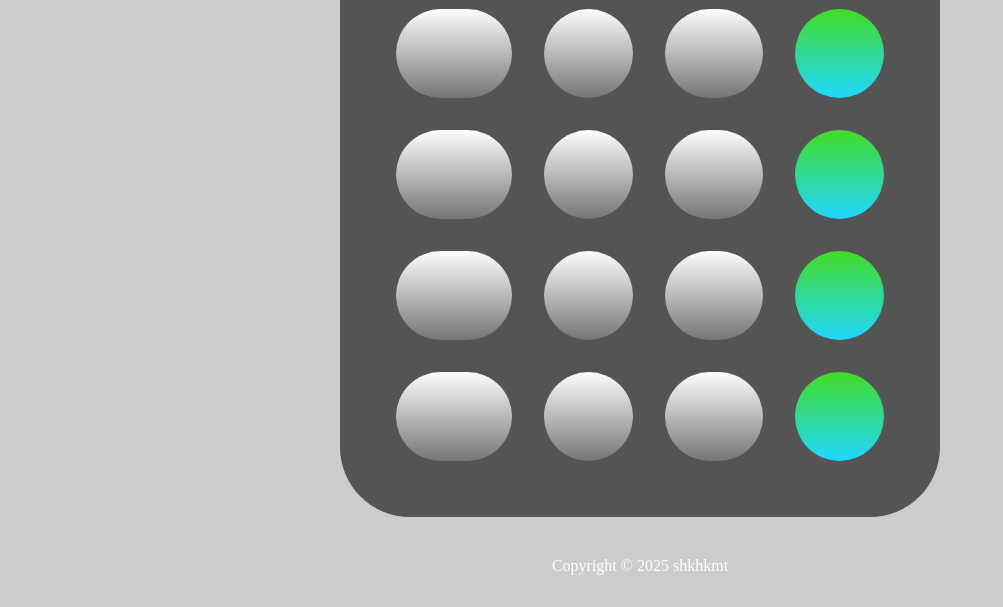
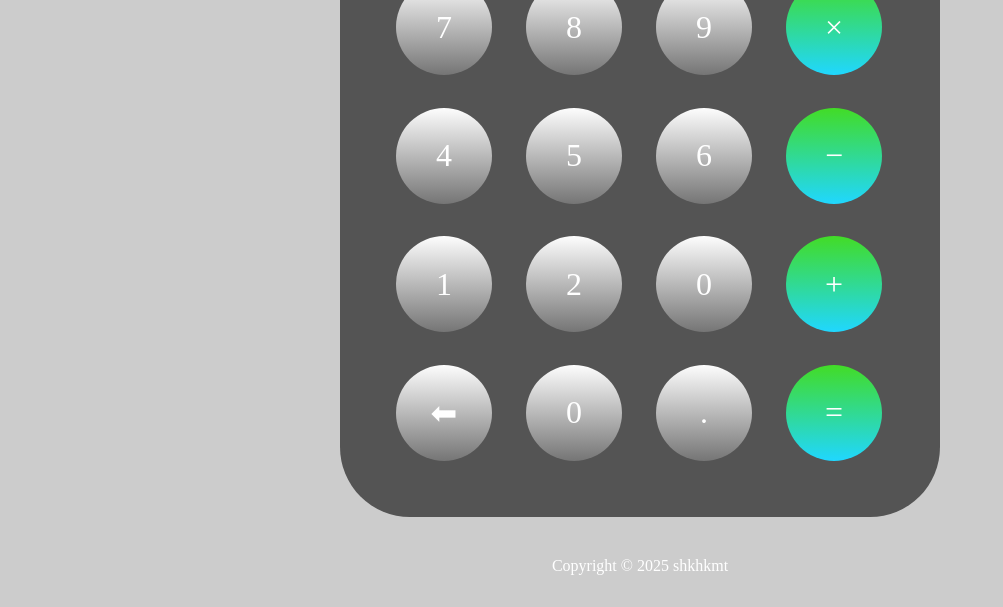
Before and after one commit to shkhkmt/calculatorApp, a plain HTML site: page index.html in a window 1280 px wide. Shown: the part 491-1098 px from the top of the page, without its empty margins (0-1003 px from the left). Drawn offline with Linux system fonts and the light colour scheme.

Commit message:
completed UI for the calculator. Need to connect functions to UI and create event listenters

```diff
--- a/calculatorApp.js
+++ b/calculatorApp.js
@@ -150,22 +150,141 @@ for (let i=1; i <= 20; i++) {
     case 'btnDiv8':
       btnDiv.style.background = '#20D7FF';
       btnDiv.style.background = 'linear-gradient(0deg,rgba(32, 215, 255, 1) 0%, rgba(66, 220, 38, 1) 100%)';
+      let multiply = document.createElement('p');
+      multiply.textContent = '×';
+      multiply.style.display = 'flex';
+      multiply.style.justifyContent = 'center';
+      multiply.style.alignSelf = 'center';
+      btnDiv.appendChild(multiply);
     break;
     case 'btnDiv12':
       btnDiv.style.background = '#20D7FF';
       btnDiv.style.background = 'linear-gradient(0deg,rgba(32, 215, 255, 1) 0%, rgba(66, 220, 38, 1) 100%)';
+      let sbtr = document.createElement('p');
+      sbtr.textContent = '−';
+      sbtr.style.display = 'flex';
+      sbtr.style.justifyContent = 'center';
+      sbtr.style.alignSelf = 'center';
+      btnDiv.appendChild(sbtr);
     break;
     case 'btnDiv16':
       btnDiv.style.background = '#20D7FF';
       btnDiv.style.background = 'linear-gradient(0deg,rgba(32, 215, 255, 1) 0%, rgba(66, 220, 38, 1) 100%)';
+      let add = document.createElement('p');
+      add.textContent = '+';
+      add.style.display = 'flex';
+      add.style.justifyContent = 'center';
+      add.style.alignSelf = 'center';
+      btnDiv.appendChild(add);
     break;
     case 'btnDiv20':
       btnDiv.style.background = '#20D7FF';
       btnDiv.style.background = 'linear-gradient(0deg,rgba(32, 215, 255, 1) 0%, rgba(66, 220, 38, 1) 100%)';
+      let eql = document.createElement('p');
+      eql.textContent = '=';
+      eql.style.display = 'flex';
+      eql.style.justifyContent = 'center';
+      eql.style.alignSelf = 'center';
+      btnDiv.appendChild(eql);
     break;
+    case 'btnDiv5':
+      let svn = document.createElement('p');
+      svn.textContent = '7';
+      svn.style.display = 'flex';
+      svn.style.justifyContent = 'center';
+      svn.style.alignSelf = 'center';
+      btnDiv.appendChild(svn);
+    break;
+    case 'btnDiv6':
+      let eight = document.createElement('p');
+      eight.textContent = '8';
+      eight.style.display = 'flex';
+      eight.style.justifyContent = 'center';
+      eight.style.alignSelf = 'center';
+      btnDiv.appendChild(eight);
+    break;
+    case 'btnDiv7':
+      let nine = document.createElement('p');
+      nine.textContent = '9';
+      nine.style.display = 'flex';
+      nine.style.justifyContent = 'center';
+      nine.style.alignSelf = 'center';
+      btnDiv.appendChild(nine);
+    break;
+    case 'btnDiv9':
+      let four = document.createElement('p');
+      four.textContent = '4';
+      four.style.disply = 'flex';
+      four.style.justifyContent = 'center';
+      four.style.alignSelf = 'center';
+      btnDiv.appendChild(four);
+    break;
+    case 'btnDiv10':
+      let five = document.createElement('p');
+      five.textContent = '5';
+      five.style.display = 'flex';
+      five.style.justifyContent = 'center';
+      five.style.alignSelf = 'center';
+      btnDiv.appendChild(five)
+    break;
+    case 'btnDiv11':
+      let six = document.createElement('p');
+      six.textContent = '6';
+      six.style.display = 'flex';
+      six.style.justifyContent = 'center';
+      six.style.alignSelf = 'center';
+      btnDiv.appendChild(six);
+    break;
+    case 'btnDiv13':
+      let one = document.createElement('p');
+      one.textContent = '1';
+      one.style.display = 'flex';
+      one.style.justifyContent = 'center';
+      one.style.alignSelf = 'center';
+      btnDiv.appendChild(one);
+    break;
+    case 'btnDiv14':
+      let two = document.createElement('p');
+      two.textContent = '2';
+      two.style.display = 'flex';
+      two.style.justifyContent = 'center';
+      two.style.alignSelf = 'center';
+      btnDiv.appendChild(two);
+    break;
+    case 'btnDiv15':
+      let three = document.createElement('p');
+      three.textContent = '0';
+      three.style.display = 'flex';
+      three.style.justifyContent = 'center';
+      three.style.alignSelf = 'center';
+      btnDiv.appendChild(three);
+    break;
+     case 'btnDiv18':
+      let zero = document.createElement('p');
+      zero.textContent = '0';
+      zero.style.display = 'flex';
+      zero.style.justifyContent = 'center';
+      zero.style.alignSelf = 'center';
+      btnDiv.appendChild(zero);
+    break;
+    case 'btnDiv19':
+      let decimal = document.createElement('p');
+      decimal.textContent = '.';
+      decimal.style.display = 'flex';
+      decimal.style.justifyContent = 'center';
+      decimal.style.alignSelf = 'center';
+      btnDiv.appendChild(decimal);
+    break;
+    case 'btnDiv17':
+      let backspace = document.createElement('p');
+      backspace.textContent = '⬅︎';
+      backspace.style.display = 'flex';
+      backspace.style.justifyContent = 'center';
+      backspace.style.alignSelf = 'center';
+      btnDiv.appendChild(backspace);
+    break;
+  }
+
+  buttons.appendChild(btnDiv);
 
 }
-
-
-  buttons.appendChild(btnDiv);
-}
--- a/styles.css
+++ b/styles.css
@@ -12,7 +12,6 @@ head {
 body {
   display: flex;
   background-color: hsl(0, 0%, 80%);
-  font-family: silkscreen;
   color: hsl(0, 100%, 100%);
   margin: 0;
   height: auto;
@@ -45,7 +44,9 @@ p {
 .btn {
   background: #757575;
   background: linear-gradient(0deg, rgba(117, 117, 117, 1) 0%, rgba(253, 253, 253, 1) 100%);
-  font-size: 2em;;
+  font-size: 2em;
+  width: 3em;
+  height: 3em;
 }
 
 .buttons {
```
Lines whose indentation alone changed are shown as unchanged.
